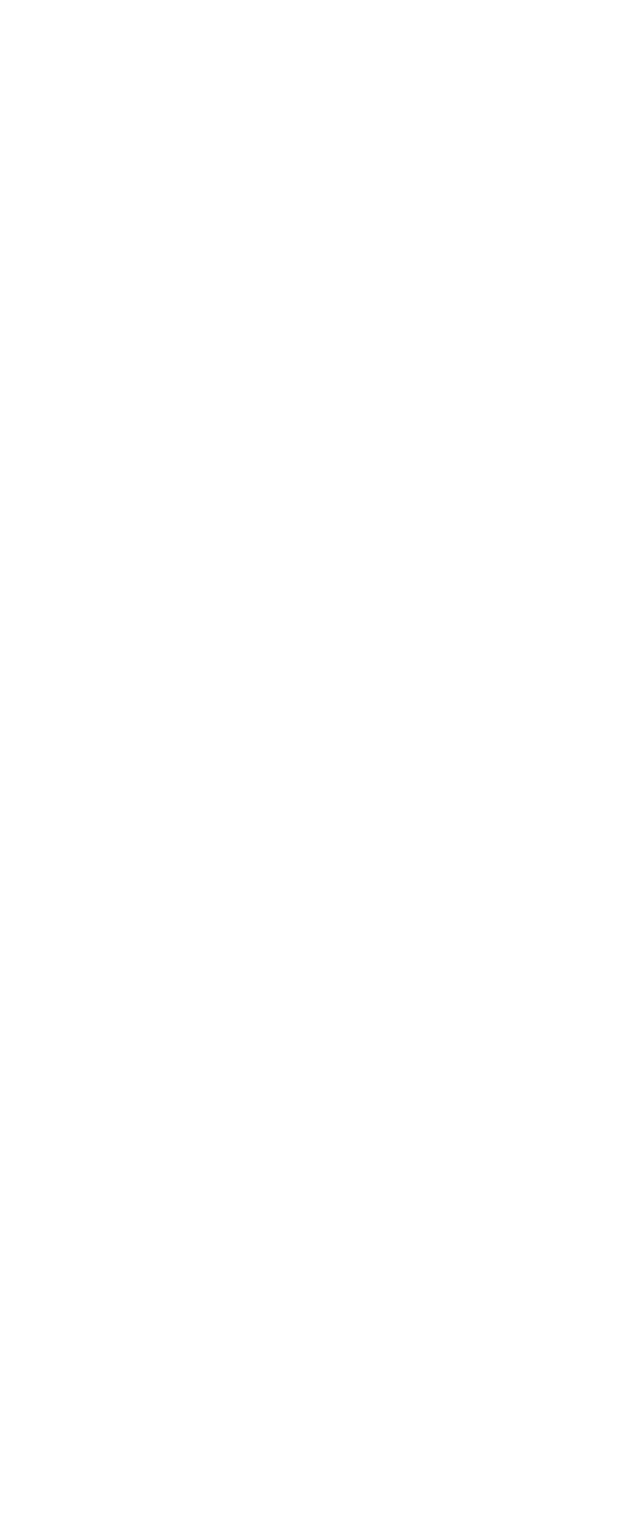
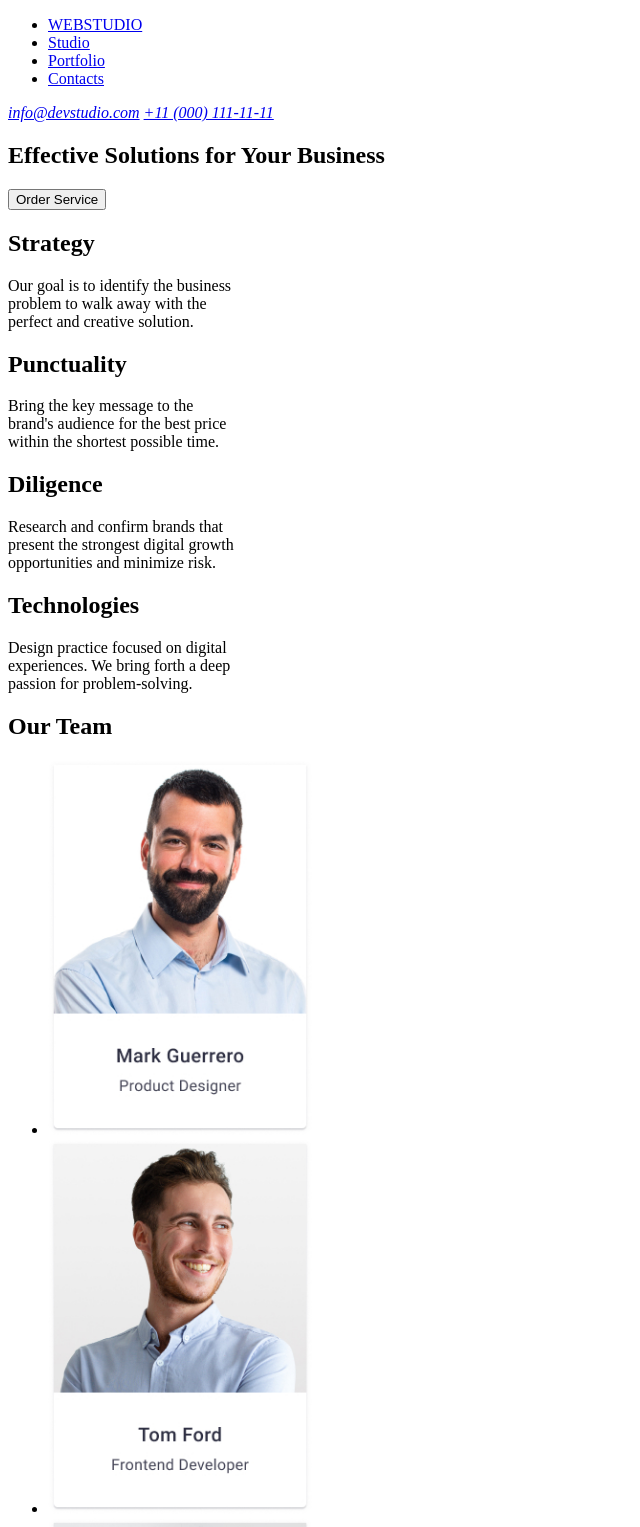
Before and after one commit to JuliaS8/goit-markup-hw-01, a plain HTML site: page index.html in a window 1280 px wide. Shown: the top 1527 px of the page, without its empty margins (0-640 px from the left). Before the commit the page ends 800 px from the top, so only its background shows below. Drawn offline with Linux system fonts and the light colour scheme.

Commit message:
add page content: photos, all text information and links

```diff
--- a/index.html
+++ b/index.html
@@ -8,9 +8,106 @@
 
   <body>
     <header>
-      <h1></h1>
+      <nav>
+        <ul>
+          <li>
+            <a href="#home">WEBSTUDIO</a>
+          </li>
+          <li>
+            <a href="#studio">Studio</a>
+          </li>
+          <li>
+            <a href="#portfolio">Portfolio</a>
+          </li>
+          <li>
+            <a href="#contacts">Contacts</a>
+          </li>
+        </ul>
+      </nav>
+      <address>
+        <a href="info@devstudio.com">info@devstudio.com</a>
+        <a href="+110001111111">+11 (000) 111-11-11</a>
+      </address>
     </header>
-    <main></main>
-    <footer></footer>
+
+    <main>
+      <section>
+        <h1 id="home">Effective Solutions for Your Business</h1>
+        <button type="button">Order Service</button>
+      </section>
+
+      <section>
+        <h2>Strategy</h2>
+        <p>
+          Our goal is to identify the business <br />
+          problem to walk away with the <br />
+          perfect and creative solution.
+        </p>
+
+        <h2>Punctuality</h2>
+        <p>
+          Bring the key message to the <br />
+          brand's audience for the best price <br />
+          within the shortest possible time.
+        </p>
+
+        <h2>Diligence</h2>
+        <p>
+          Research and confirm brands that <br />
+          present the strongest digital growth <br />
+          opportunities and minimize risk.
+        </p>
+
+        <h2>Technologies</h2>
+        <p>
+          Design practice focused on digital <br />
+          experiences. We bring forth a deep <br />
+          passion for problem-solving.
+        </p>
+      </section>
+
+      <section>
+        <h2>Our Team</h2>
+        <ul>
+          <li>
+            <img
+              src="images/team-card1.jpg"
+              alt="Mark Guerro - Team Member"
+              width="264"
+            />
+          </li>
+          <li>
+            <img
+              src="images/team-card2.jpg"
+              alt="Tom Ford - Team Member"
+              width="264"
+            />
+          </li>
+          <li>
+            <img
+              src="images/team-card3.jpg"
+              alt="Gamila Garcia - Team Member"
+              width="264"
+            />
+          </li>
+          <li>
+            <img
+              src="images/team-card4.jpg"
+              alt="Daniel Wilson - Team Member"
+              width="264"
+            />
+          </li>
+        </ul>
+      </section>
+    </main>
+
+    <footer>
+      <a href="#home">WEBSTUDIO</a>
+      <p>
+        Increase the flow of customers and <br />
+        sales for your business with digital <br />
+        marketing & growth solutions.
+      </p>
+    </footer>
   </body>
 </html>
```
Also changed, not shown: images/Logo.png (added), images/team-card1.jpg (added), images/team-card2.jpg (added), images/team-card3.jpg (added), images/team-card4.jpg (added), 2 other files.
